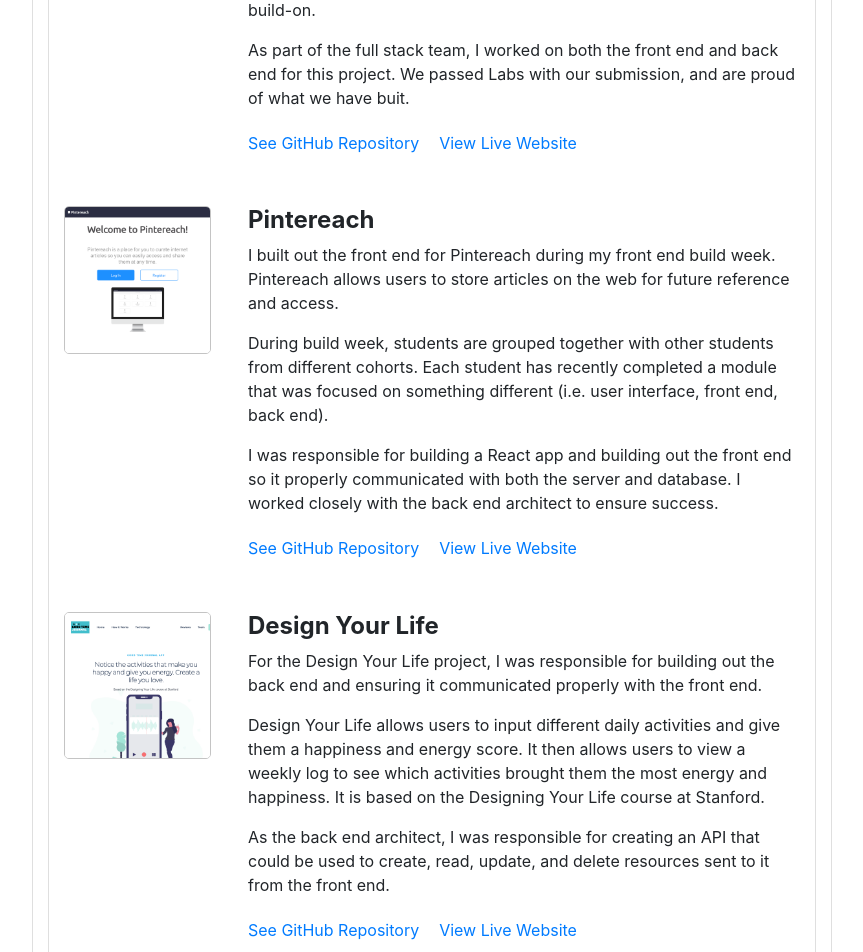
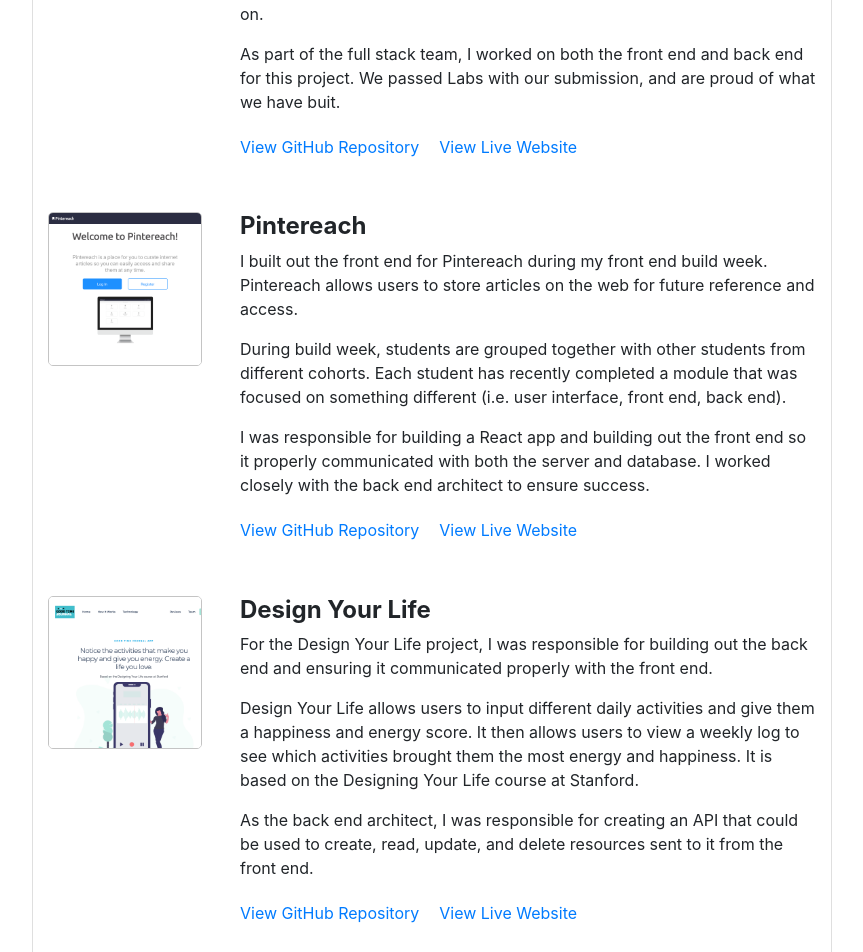
Before and after one commit to chrispetito/cp-portfolio, a React (Create React App) app: page / in a window 1280 px wide. Shown: the part 960-1912 px from the top of the page, without its empty margins (208-1071 px from the left). Built offline with nearby package versions, Linux system fonts and the light colour scheme.

Commit message:
replace hrefs with correct links

```diff
--- a/src/components/Projects.js
+++ b/src/components/Projects.js
@@ -24,7 +24,6 @@ class Projects extends React.Component {
           </a>
           .
         </p>
-        <Card>
           <div className="ind-project-div">
             <img
               className="project-img"
@@ -55,7 +54,7 @@ class Projects extends React.Component {
                   href="https://github.com/labs14-lambda-app-store"
                   target="_onblank"
                 >
-                  See GitHub Repository
+                  View GitHub Repository
                 </a>
                 <a
                   className="ind-link"
@@ -96,14 +95,14 @@ class Projects extends React.Component {
               <div className="link-div">
                 <a
                   className="ind-link"
-                  href="https://github.com/labs14-lambda-app-store"
+                  href="https://github.com/pintereach-pmltr"
                   target="_onblank"
                 >
-                  See GitHub Repository
+                  View GitHub Repository
                 </a>
                 <a
                   className="ind-link"
-                  href="https://lambdaappstore.org"
+                  href="https://pintereach1.netlify.com/"
                   target="_onblank"
                 >
                   View Live Website
@@ -140,14 +139,14 @@ class Projects extends React.Component {
               <div className="link-div">
                 <a
                   className="ind-link"
-                  href="https://github.com/labs14-lambda-app-store"
+                  href="https://github.com/itsdesignyourlife"
                   target="_onblank"
                 >
-                  See GitHub Repository
+                  View GitHub Repository
                 </a>
                 <a
                   className="ind-link"
-                  href="https://lambdaappstore.org"
+                  href='https://designyourlife.netlify.com/'
                   target="_onblank"
                 >
                   View Live Website
@@ -155,7 +154,7 @@ class Projects extends React.Component {
               </div>
             </div>
           </div>
-        </Card>
+
       </Card>
     );
   }
--- a/src/styling/projects.css
+++ b/src/styling/projects.css
@@ -3,6 +3,7 @@
 }
 .projects-text {
     text-align: left;
+    margin-bottom: 5%;
 }
 .ind-project-div {
     display: flex;
```
